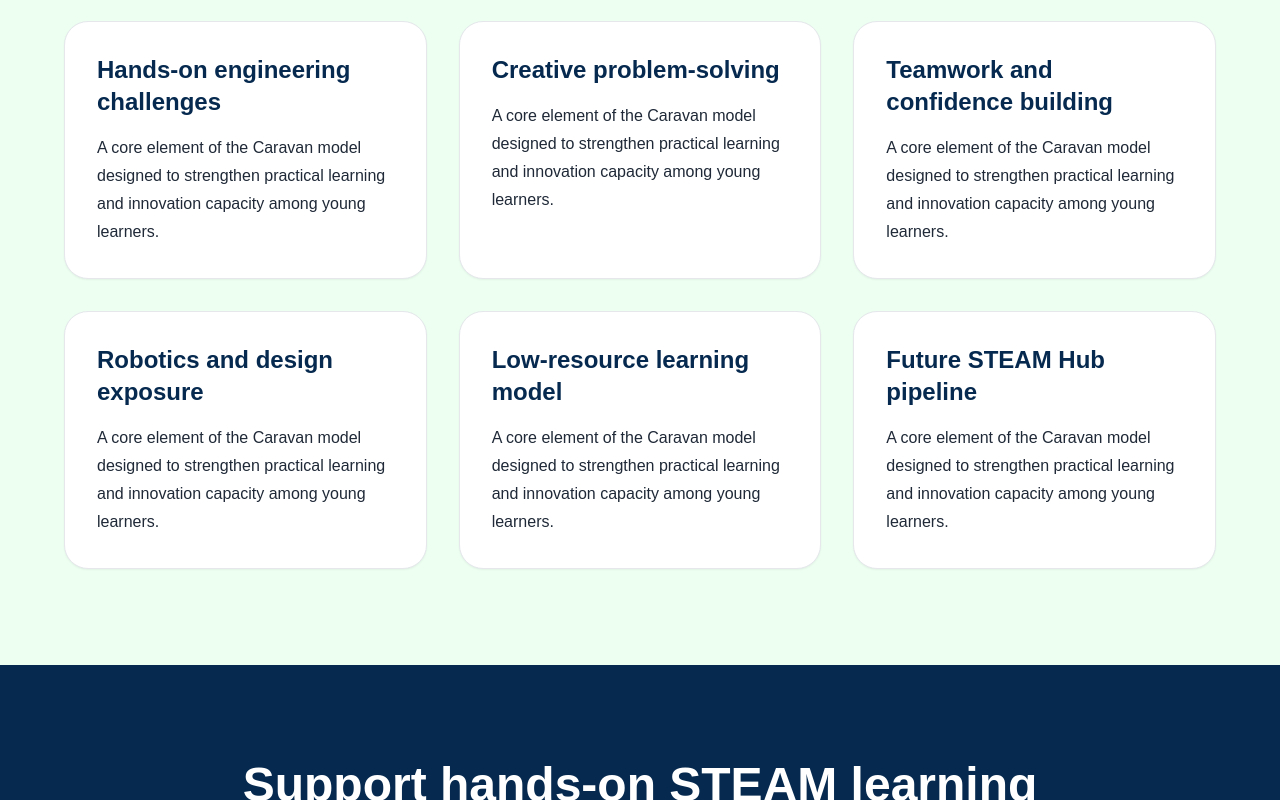
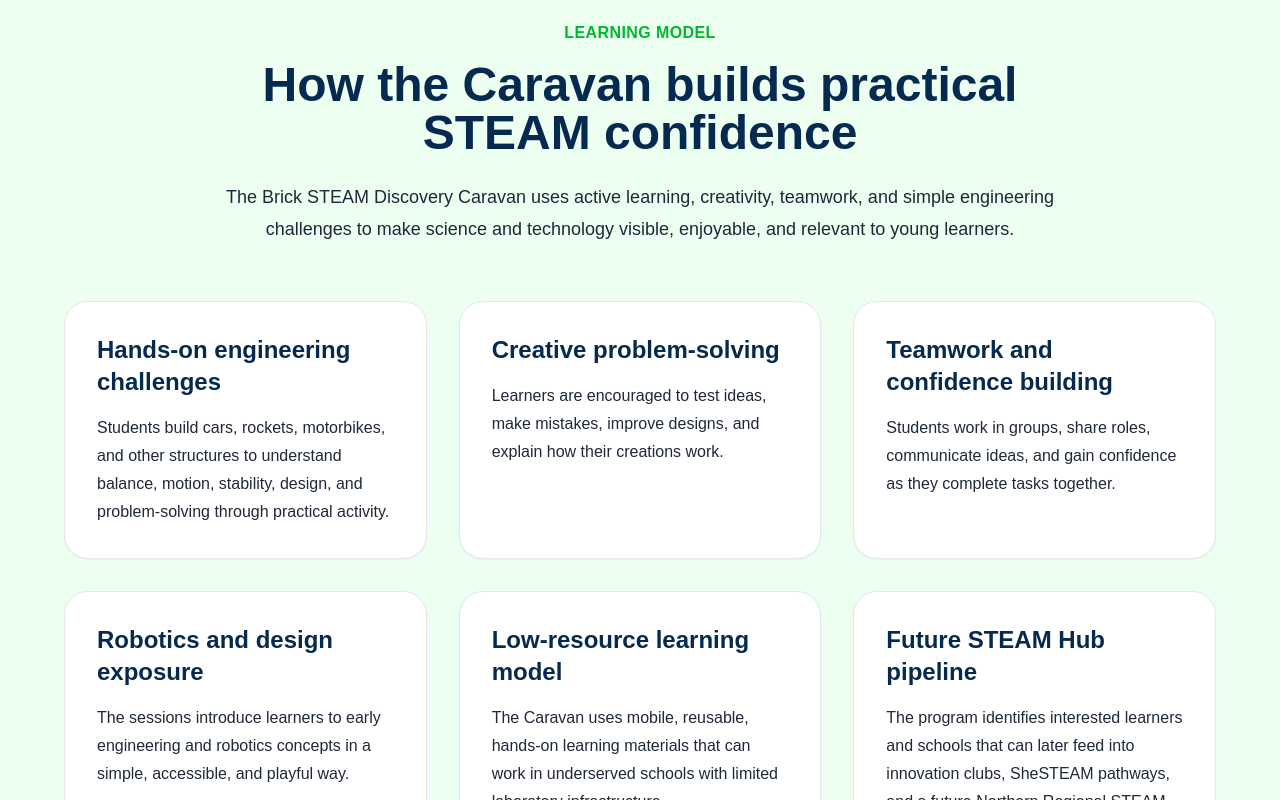
Before and after one commit to rashidasp28/isir-ghana-website, a Next.js app: page /programs/brick-steam-discovery-caravan in a window 1280 px wide. Shown: the part 1340-2140 px from the top of the page. Built offline with nearby package versions, Linux system fonts and the light colour scheme.

Commit message:
Replace Brick STEAM placeholder cards

```diff
--- a/app/programs/brick-steam-discovery-caravan/page.tsx
+++ b/app/programs/brick-steam-discovery-caravan/page.tsx
@@ -3,6 +3,39 @@ import Image from 'next/image'
 import Link from 'next/link'
 import Navbar from '@/components/Navbar'
 import Footer from '@/components/Footer'
+
+const learningModel = [
+  {
+    title: 'Hands-on engineering challenges',
+    description:
+      'Students build cars, rockets, motorbikes, and other structures to understand balance, motion, stability, design, and problem-solving through practical activity.',
+  },
+  {
+    title: 'Creative problem-solving',
+    description:
+      'Learners are encouraged to test ideas, make mistakes, improve designs, and explain how their creations work.',
+  },
+  {
+    title: 'Teamwork and confidence building',
+    description:
+      'Students work in groups, share roles, communicate ideas, and gain confidence as they complete tasks together.',
+  },
+  {
+    title: 'Robotics and design exposure',
+    description:
+      'The sessions introduce learners to early engineering and robotics concepts in a simple, accessible, and playful way.',
+  },
+  {
+    title: 'Low-resource learning model',
+    description:
+      'The Caravan uses mobile, reusable, hands-on learning materials that can work in underserved schools with limited laboratory infrastructure.',
+  },
+  {
+    title: 'Future STEAM Hub pipeline',
+    description:
+      'The program identifies interested learners and schools that can later feed into innovation clubs, SheSTEAM pathways, and a future Northern Regional STEAM Discovery Hub.',
+  },
+]
 
 export const metadata: Metadata = {
   title: 'Brick STEAM Discovery Caravan | Hands-on STEM Education in Ghana',
@@ -35,10 +68,20 @@ export default function BrickSteamProgramPage() {
         </div>
       </section>
       <section className="py-24 bg-lightGreen">
-        <div className="container-width grid md:grid-cols-3 gap-8">
-          {['Hands-on engineering challenges', 'Creative problem-solving', 'Teamwork and confidence building', 'Robotics and design exposure', 'Low-resource learning model', 'Future STEAM Hub pipeline'].map((item) => (
-            <div key={item} className="bg-white rounded-3xl p-8 border border-softGray shadow-sm"><h3 className="text-2xl font-bold text-darkNavy mb-4">{item}</h3><p className="text-charcoal leading-7">A core element of the Caravan model designed to strengthen practical learning and innovation capacity among young learners.</p></div>
-          ))}
+        <div className="container-width">
+          <div className="text-center max-w-4xl mx-auto mb-14">
+            <p className="text-primaryGreen font-semibold uppercase tracking-wide mb-4">Learning Model</p>
+            <h2 className="text-4xl md:text-5xl font-bold text-darkNavy leading-tight mb-6">How the Caravan builds practical STEAM confidence</h2>
+            <p className="text-lg text-charcoal leading-8">The Brick STEAM Discovery Caravan uses active learning, creativity, teamwork, and simple engineering challenges to make science and technology visible, enjoyable, and relevant to young learners.</p>
+          </div>
+          <div className="grid md:grid-cols-3 gap-8">
+            {learningModel.map((item) => (
+              <div key={item.title} className="bg-white rounded-3xl p-8 border border-softGray shadow-sm">
+                <h3 className="text-2xl font-bold text-darkNavy mb-4">{item.title}</h3>
+                <p className="text-charcoal leading-7">{item.description}</p>
+              </div>
+            ))}
+          </div>
         </div>
       </section>
       <section className="py-24 bg-darkNavy text-white">
```
